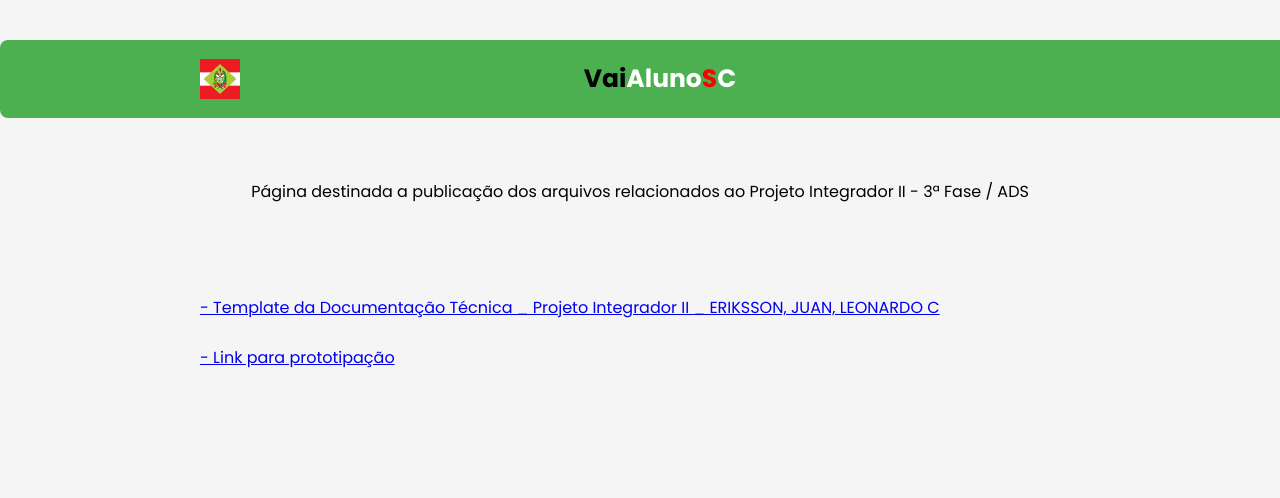
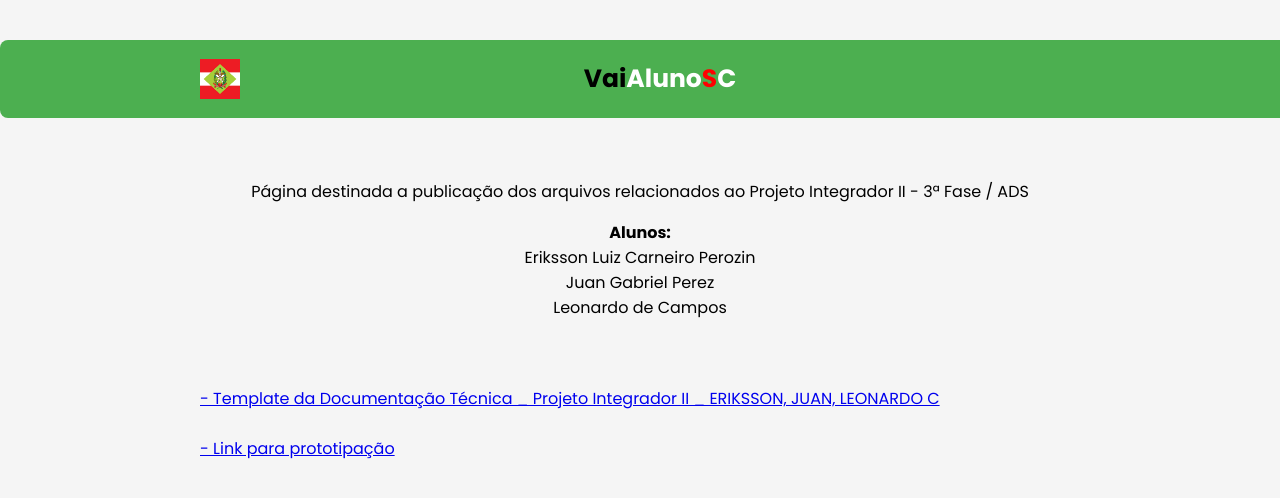
Before and after one commit to decamposleo/vaialunosc, a plain HTML site: page index.html in a window 1280 px wide. Shown: the top 498 px of the page. Drawn offline with Linux system fonts and the light colour scheme.

Commit message:
Update index.html

```diff
--- a/index.html
+++ b/index.html
@@ -18,7 +18,7 @@
     <span class="c">C</span>
     </div><br>
     <p class="centered-text">Página destinada a publicação dos arquivos relacionados ao Projeto Integrador II - 3ª Fase / ADS</p>
-    <br>
+    <p class="centered-text"><strong>Alunos:</strong><br>Eriksson Luiz Carneiro Perozin<br>Juan Gabriel Perez<br>Leonardo de Campos</p>
     <br>
     <br>
     <a href="a.pdf" target="_blank" rel="noopener noreferrer" class="pdf-link">- Template da Documentação Técnica _ Projeto Integrador II _ ERIKSSON, JUAN, LEONARDO C</a>
```
